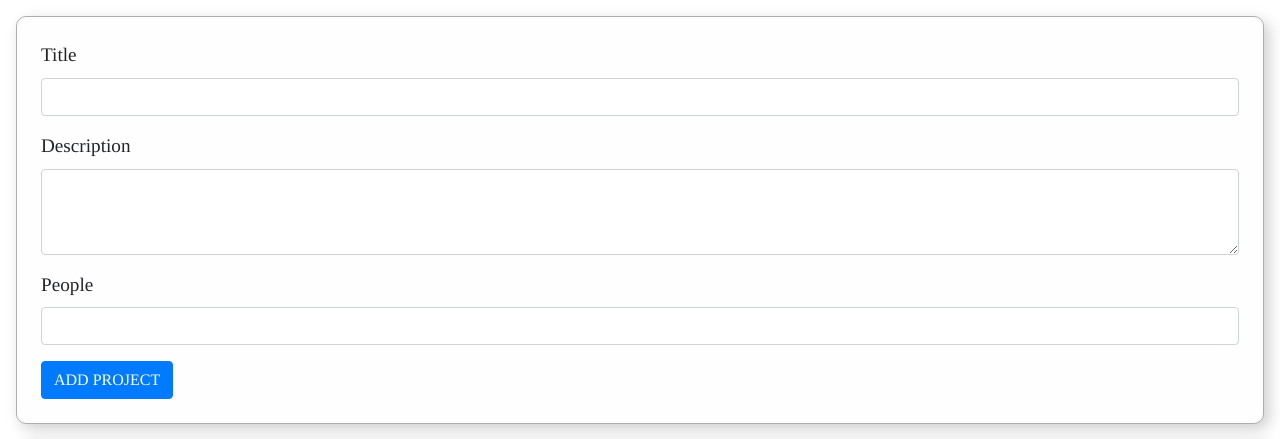
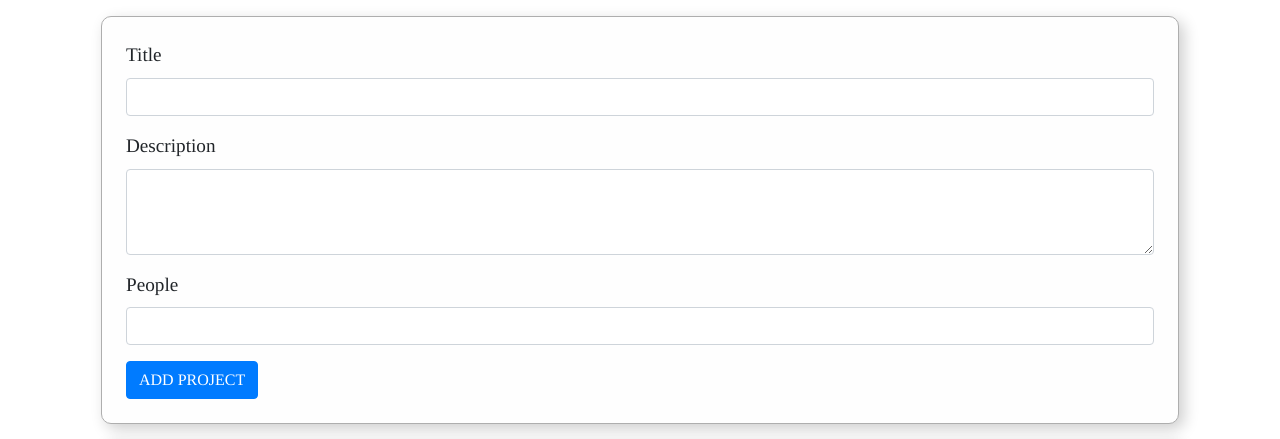
Before and after one commit to ducmvo/dragdrop, a website built with webpack: page index.html in a window 1280 px wide. Shown: the top 439 px of the page. Built offline with nearby package versions, Linux system fonts and the light colour scheme.

Commit message:
apply bootstrap container

```diff
--- a/index.html
+++ b/index.html
@@ -60,7 +60,7 @@
 			</section>
 		</template>
 
-		<div id="app"></div>
+		<div id="app" class="container"></div>
 
 		<script
 			src="https://code.jquery.com/jquery-3.5.1.slim.min.js"
```
